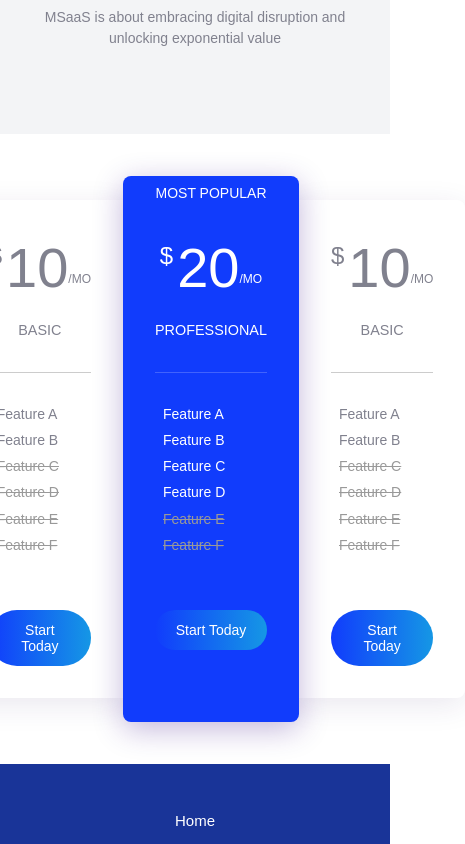
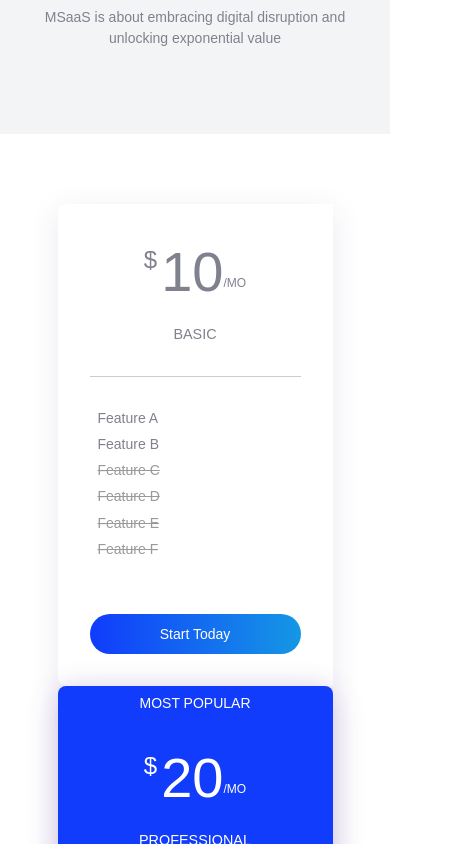
Before and after one commit to MatthewCYLau/mission-statement-as-a-service, a Next.js app: page / in a window 390 px wide. Shown: the part 1860-2704 px from the top of the page, 465 px wide, since content can reach past the window. Built offline with nearby package versions, Linux system fonts and the light colour scheme.

Commit message:
feat: added responsive pricing section

```diff
--- a/components/Pricing.tsx
+++ b/components/Pricing.tsx
@@ -2,7 +2,8 @@ import React from "react";
 
 const Pricing = () => {
   return (
-    <section className="price-comparison">
+    <section className="pricing">
+      <div className="pricing__content container container--pall">
         <div className="price-column">
           <div className="price-header">
             <div className="price">
@@ -58,6 +59,7 @@ const Pricing = () => {
           <div className="plan-feature inactive">Feature F</div>
           <button className="cta">Start Today</button>
         </div>
+      </div>
     </section>
   );
 };
--- a/styles/Pricing.scss
+++ b/styles/Pricing.scss
@@ -1,13 +1,21 @@
 @import "variables";
 @import "mixins";
 
-.price-comparison {
-  display: flex;
-  justify-content: center;
-  align-items: stretch;
-  width: 100%;
-  margin: 1rem;
-  padding: 50px 0;
+.pricing {
+  &__content {
+    display: flex;
+    flex-direction: column;
+    align-items: center;
+    justify-content: center;
+    width: 100%;
+    margin: 1rem;
+    padding: 50px 0;
+
+    @include breakpoint-up(medium) {
+      flex-direction: row;
+      align-items: stretch;
+    }
+  }
 }
 
 .price-column {
@@ -16,7 +24,7 @@
   padding: 2rem;
   flex-grow: 1;
   flex-basis: 0;
-  max-width: 275px;
+  width: 275px;
   border-radius: 8px;
 }
 
@@ -25,10 +33,13 @@
   background-color: $royalBlue;
   box-shadow: 0 7px 30px rgba(52, 13, 135, 0.3);
   color: white;
-  margin-top: -1.5rem;
   padding-top: 3.5rem;
-  margin-bottom: -1.5rem;
   padding-bottom: 3.5rem;
+
+  @include breakpoint-up(medium) {
+    margin-bottom: -1.5rem;
+    margin-top: -1.5rem;
+  }
 }
 
 .price-column:first-child {
```
Lines whose indentation alone changed are shown as unchanged.
